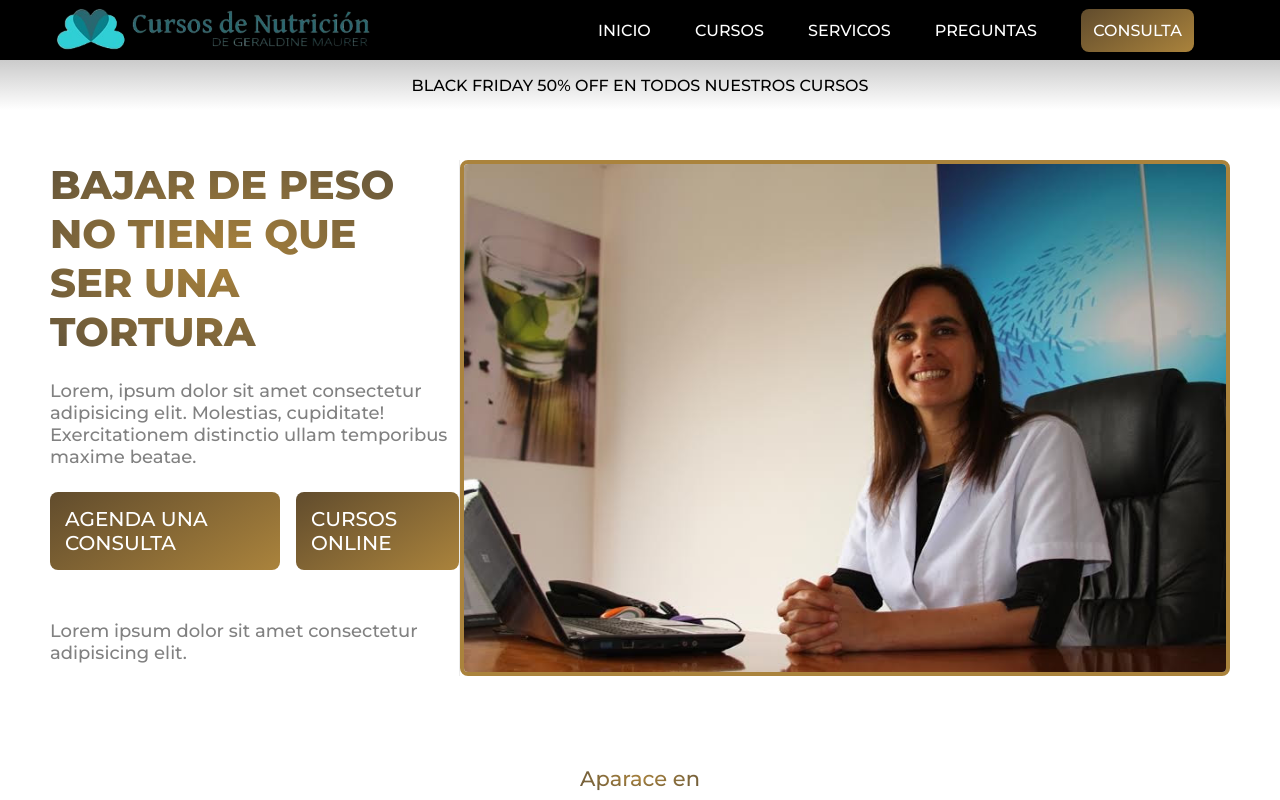
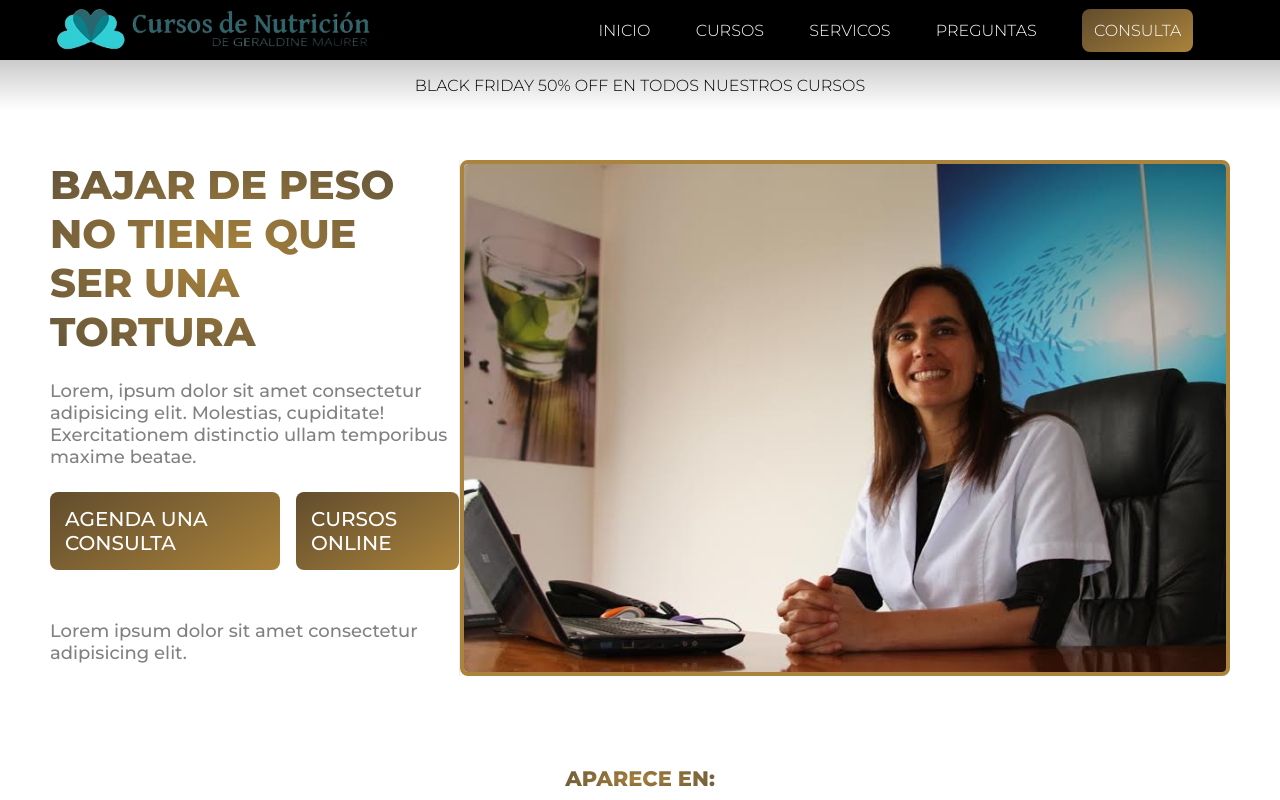
Before and after one commit to gonarc/geraldinemaurer, a plain HTML site: page index.html in a window 1280 px wide. Shown: the top 800 px of the page. Drawn offline with Linux system fonts and the light colour scheme; a web font is replaced by a local one.

```diff
--- a/index.html
+++ b/index.html
@@ -46,7 +46,7 @@
             </div>
         </div>
         <div class="aparece_en">
-            <p>Aparace en</p>
+            <p>APARECE EN:</p>
             <img src="img/BAJAR DE PESO NO DEBE SER UNA TORTURA.png" alt="" srcset="">
         </div>
 
--- a/style.css
+++ b/style.css
@@ -30,7 +30,7 @@ h3 {
 .div_menu a {
   color: white;
   text-decoration: none;
-  font-weight: 400;
+  font-weight: 300;
   font-size: 16px;
 }
 .barra_oferta {
@@ -47,7 +47,7 @@ h3 {
   );
 }
 .barra_oferta p {
-  font-weight: 500;
+  font-weight: 300;
   margin: 0;
   text-align: center;
 }
@@ -216,7 +216,7 @@ p,
   margin: 0px 0px;
   margin-bottom: 30px;
   font-size: 21px;
-  font-weight: 500;
+  font-weight: 800;
   background: radial-gradient(#aa833c, #61533a);
 
   -webkit-text-fill-color: transparent;
@@ -241,7 +241,7 @@ p,
 }
 #segunda_seccion p {
   font-family: "Montserrat", sans-serif;
-  font-weight: 500;
+  font-weight: 300;
   margin: 0px 50px;
   font-size: 24px;
   line-height: 50px;
@@ -265,7 +265,7 @@ p,
 }
 #tercera_seccion p {
   font-family: "Montserrat", sans-serif;
-  font-weight: 500;
+  font-weight: 300;
   margin: 0px 50px;
   margin-bottom: 30px;
   font-size: 24px;
```
